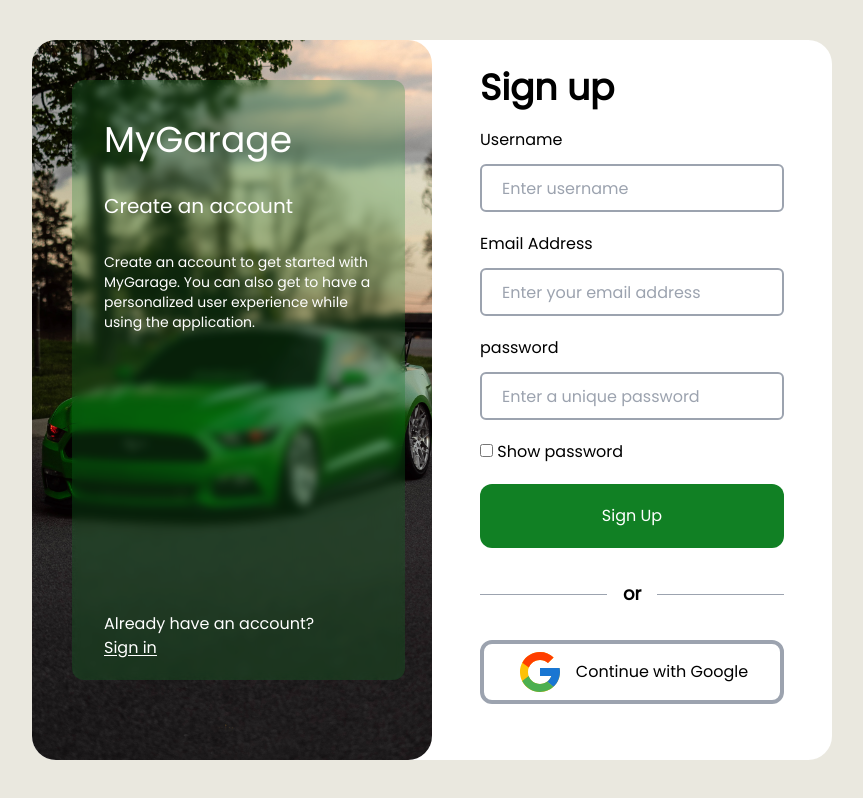
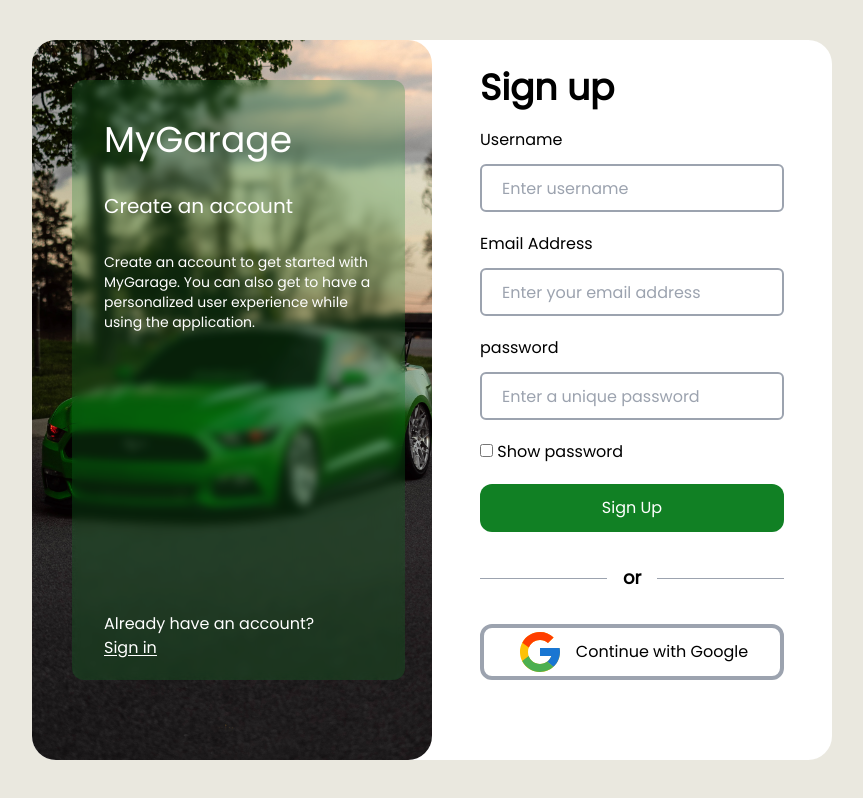
Before and after one commit to mog-rn/eGarage, a Next.js app in the folder web-client/: page /register in a window 1280 px wide. Shown: the whole page, without its empty margins (208-1071 px from the left). Built offline with nearby package versions, Linux system fonts and the light colour scheme.

Commit message:
Finished with the registration form

```diff
--- a/web-client/components/forms/RegistrationForm.jsx
+++ b/web-client/components/forms/RegistrationForm.jsx
@@ -4,7 +4,6 @@ import { FcGoogle } from "react-icons/fc";
 const RegistrationForm = () => {
   return (
     <div className="space-y-5">
-
       <h1 className="text-4xl mt-5 font-bold">Sign up </h1>
       <div className="mt-3">
         <label htmlFor="username">Username</label>
@@ -55,7 +54,7 @@ const RegistrationForm = () => {
           <span>Show password</span>
         </div>
         <div className="mt-5 space-y-3 pb-3">
-            <button className="bg-[#118024] text-white rounded-xl border-[#118024] p-5 w-full">
+          <button className="bg-[#118024] text-white rounded-xl border-[#118024] p-3 w-full">
             Sign Up
           </button>
           <div className="relative flex py-5 items-center">
@@ -64,7 +63,7 @@ const RegistrationForm = () => {
             <div className="flex-grow border-t border-gray-400"></div>
           </div>
 
-            <button className="bg-white border-gray-400 border-4 p-1 rounded-xl flex flex-row items-center px-3 justify-center w-full">
+          <button className="bg-white border-gray-400 border-4  rounded-xl flex flex-row items-center px-3 justify-center w-full">
             <FcGoogle className="mr-3 h-12 w-12" />
             Continue with Google
           </button>
```
Lines whose indentation alone changed are shown as unchanged.
